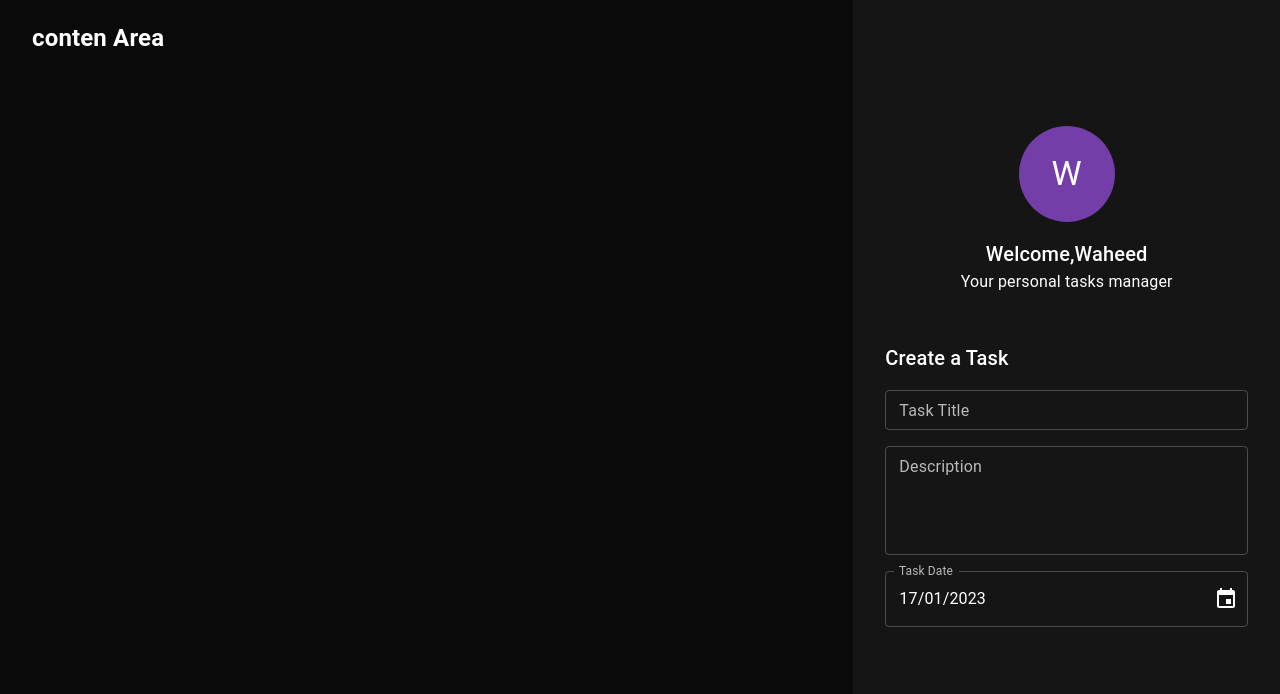
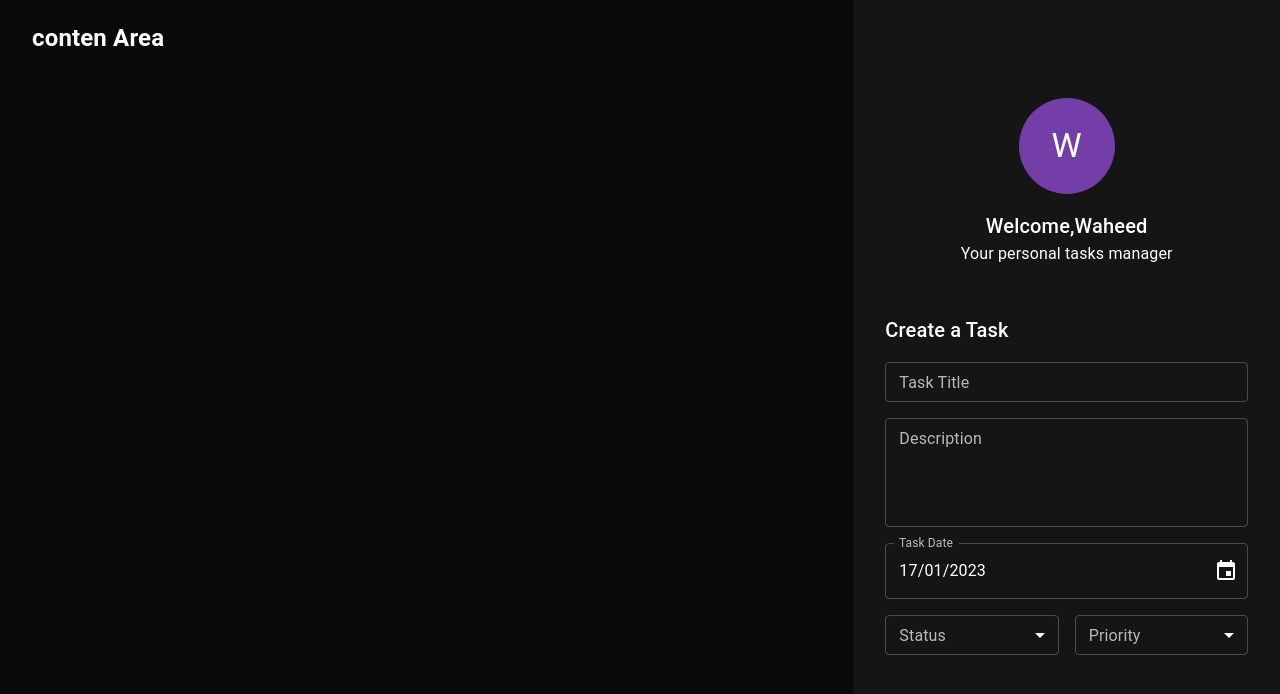
Before and after one commit to waheed-dev/react-typescript-tasksApp-frontend, a React (Vite) app: page / in a window 1280 px wide. Shown: the top 694 px of the page. Built offline with nearby package versions, Linux system fonts and the light colour scheme.

Commit message:
complete create task area and add status and priority component

```diff
--- /dev/null
+++ b/src/components/createTasksForm/_taskSelectField.tsx
@@ -0,0 +1,37 @@
+import Box from '@mui/material/Box';
+import InputLabel from '@mui/material/InputLabel';
+import MenuItem from '@mui/material/MenuItem';
+import FormControl from '@mui/material/FormControl';
+import Select, { SelectChangeEvent } from '@mui/material/Select';
+import {FC, ReactElement} from "react";
+import {ISelectField} from './interfaces/ISelectField'
+
+const TaskSelectField : FC<ISelectField> = (props) :ReactElement => {
+   const  {value='',
+        label = 'Select Box',
+        name = 'SelectBox',
+        items=[{value : 'sdf',label:'Add Items'}],
+        disabled=false,
+        onChange= (e :SelectChangeEvent) => {console.log(e)}}= props
+    return (
+    <FormControl fullWidth size={'small'}>
+    <InputLabel id={`${name}-id`}>{label}</InputLabel>
+        <Select
+        labelId={`${name}-id`}
+        id={`${name}-id-select`}
+        value={value}
+        label={label}
+        name={name}
+        onChange={onChange}
+        disabled={disabled}
+        >
+            {
+                items.map((itm,idx)=> (<MenuItem value={itm.value} key={itm.value+idx}>{itm.label}</MenuItem>))
+            }
+
+        </Select>
+    </FormControl>
+  )
+}
+
+export default TaskSelectField
--- a/src/components/createTasksForm/createTaskForm.tsx
+++ b/src/components/createTasksForm/createTaskForm.tsx
@@ -3,7 +3,11 @@
 import TaskTitleField from './_taskTitleField'
 import TaskDescriptionField from './_taskDescriptionField'
 import TaskDatePicker from './_taskDateField'
+import TaskSelectField from './_taskSelectField'
+import {Priority} from './enums/priority'
+import  Status  from './enums/status'
 const CreateTaskForm : FC = () :ReactElement => {
+
     return (
         <Box display={'flex'} flexDirection={'column'} alignItems={'flex-start'} width={'100%'} px={4} my={6}>
             <Typography mb={2} component={'h2'} variant={'h6'}>Create a Task</Typography>
@@ -11,10 +15,47 @@
                 <TaskTitleField/>
                 <TaskDescriptionField/>
                 <TaskDatePicker/>
+                <Stack direction={'row'} sx={{width : '100%'}} spacing={2}>
+                    <TaskSelectField
+                        label={'Status'}
+                        name={'status'}
+                        items={[
+                            {
+                                value : Status.todo,
+                                label : Status.todo.toUpperCase()
+                            },
+                            {
+                                value : Status.completed,
+                                label : Status.completed.toUpperCase()
+                            },
+                            {
+                                value : Status.inProgress,
+                                label : Status.inProgress.toUpperCase()
+                            }
+                        ]}
+                    />
+                    <TaskSelectField
+                        label={'Priority'}
+                        name={'status'}
+                        items={[
+                            {
+                                value : Priority.normal,
+                                label : Priority.normal
+                            },
+                            {
+                                value : Priority.high,
+                                label : Priority.high
+                            },
+                            {
+                                value : Priority.low,
+                                label : Priority.low
+                            }
+                        ]}
+                    />
+                </Stack>
             </Stack>
 
         </Box>
     )
 }
-
 export default CreateTaskForm
--- /dev/null
+++ b/src/components/createTasksForm/enums/priority.ts
@@ -0,0 +1,5 @@
+export enum Priority {
+    high='high',
+    normal= 'normal',
+    low= 'low'
+}
--- /dev/null
+++ b/src/components/createTasksForm/enums/status.ts
@@ -0,0 +1,7 @@
+ enum Status {
+    todo = 'Todo',
+    completed = 'Completed',
+    inProgress = 'In-Progress'
+}
+
+export default Status
--- /dev/null
+++ b/src/components/createTasksForm/interfaces/ISelectField.ts
@@ -0,0 +1,15 @@
+import {IDisabled} from './IDisabled'
+import {SelectChangeEvent} from '@mui/material'
+
+export interface ISelectItem {
+    label : string
+    value : string
+}
+
+export interface ISelectField extends IDisabled{
+    name? : string
+    value? : string
+    label? : string
+    onChange : (e : SelectChangeEvent) => void
+    items : ISelectItem[]
+}
```
